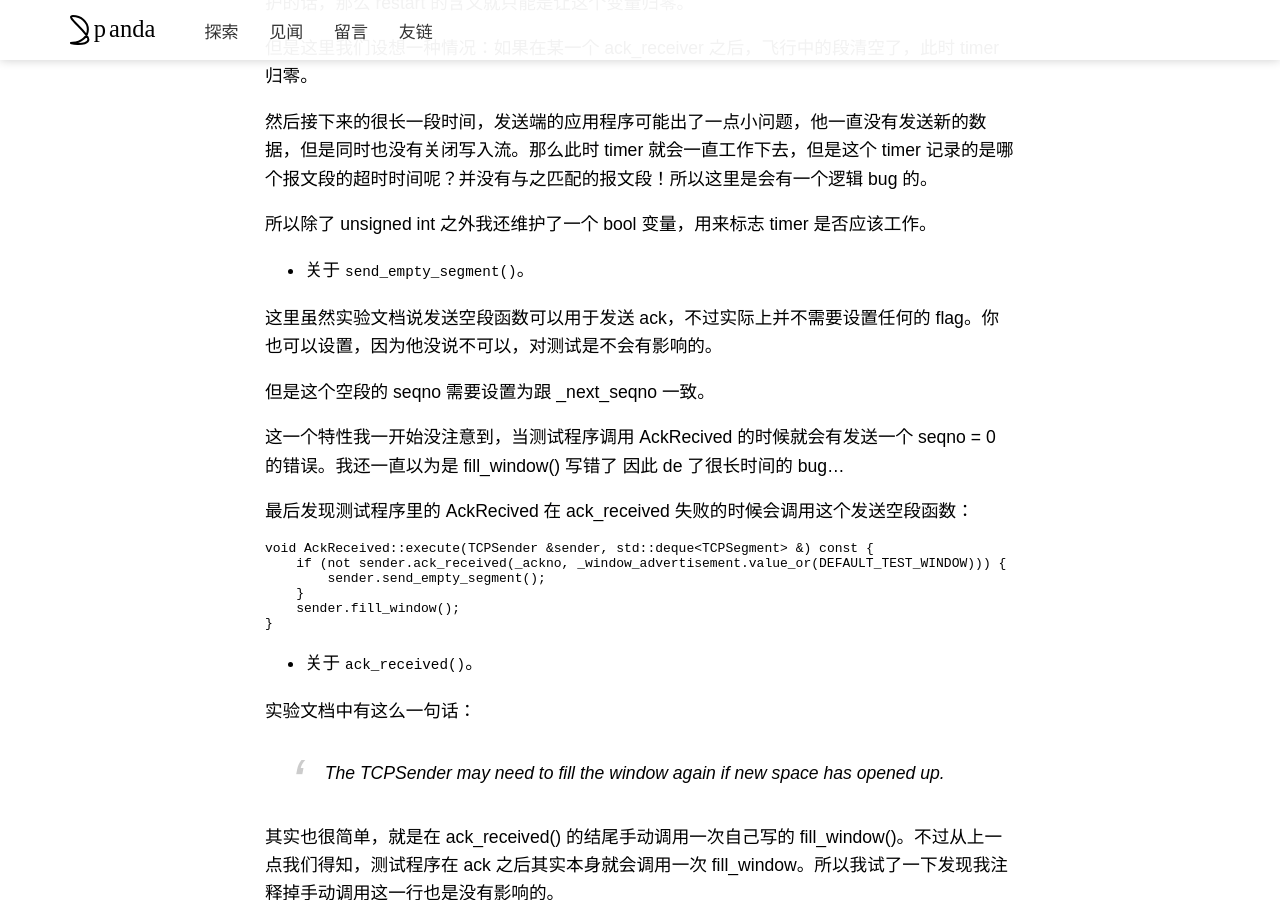
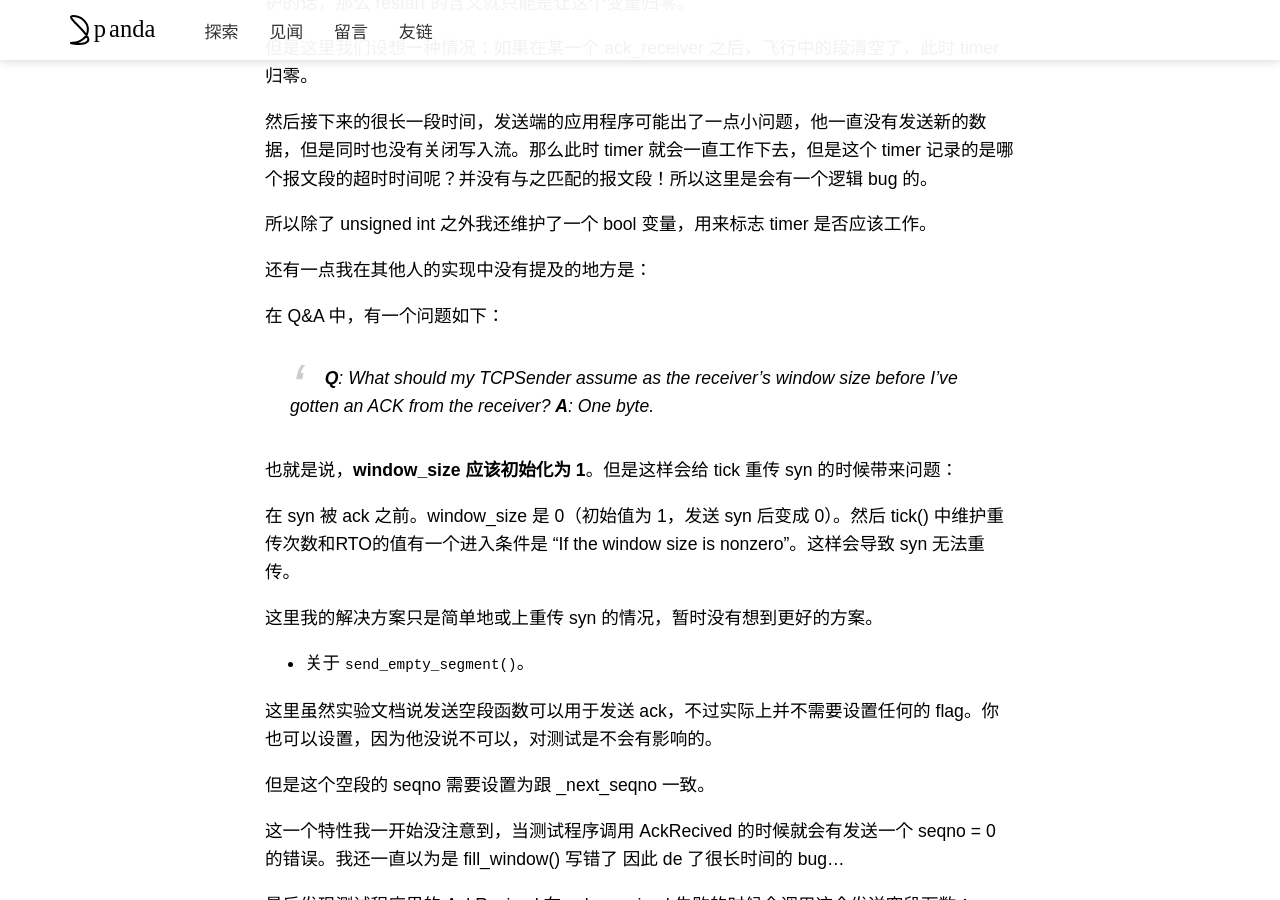
Before and after one commit to pandacase/pandacase.github.io, a Jekyll site: the page built from _posts/2023-11-29-cs144_lab3.md, in a window 1280 px wide and 900 px high, scrolled down 3006 px. Built offline with Jekyll 4.4.1, drawn with Linux system fonts in a browser that asks for light colours; nearby versions of some CDN libraries; some web fonts are replaced; comment, search, counter and statistics services are not loaded; a style sheet for code colours, icons or effects is not loaded.

Commit message:
Update 2023-11-29-cs144_lab3.md

```diff
--- a/_posts/2023-11-29-cs144_lab3.md
+++ b/_posts/2023-11-29-cs144_lab3.md
@@ -68,6 +68,18 @@ image:
 
 所以除了 unsigned int 之外我还维护了一个 bool 变量，用来标志 timer 是否应该工作。
 
+还有一点我在其他人的实现中没有提及的地方是：
+
+在 Q&A 中，有一个问题如下：
+
+> **Q**: What should my TCPSender assume as the receiver’s window size before I’ve gotten an ACK from the receiver?
+> **A**: One byte.
+
+也就是说，**window_size 应该初始化为 1**。但是这样会给 tick 重传 syn 的时候带来问题：
+
+在 syn 被 ack 之前。window_size 是 0（初始值为 1，发送 syn 后变成 0）。然后 tick() 中维护重传次数和RTO的值有一个进入条件是 "If the window size is nonzero"。这样会导致 syn 无法重传。
+
+这里我的解决方案只是简单地或上重传 syn 的情况，暂时没有想到更好的方案。
 
 - 关于 `send_empty_segment()`。
 
```
